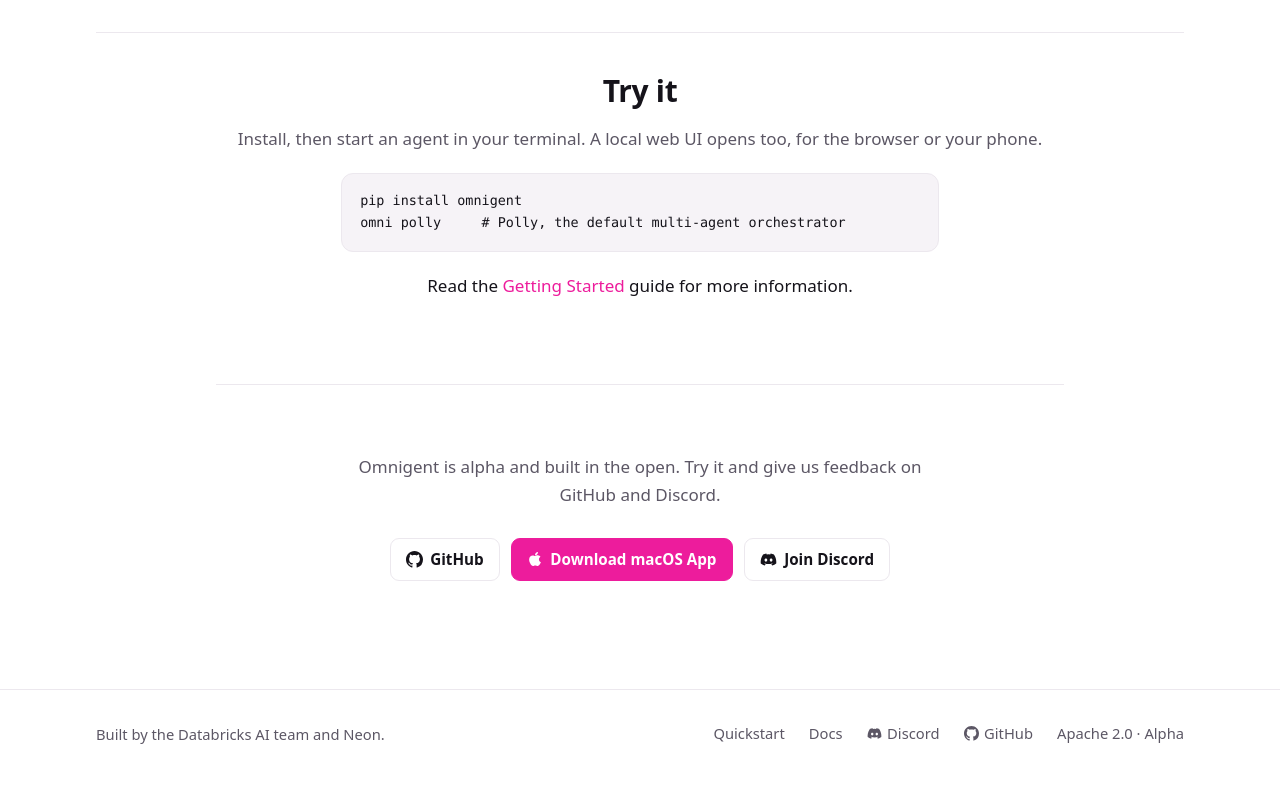
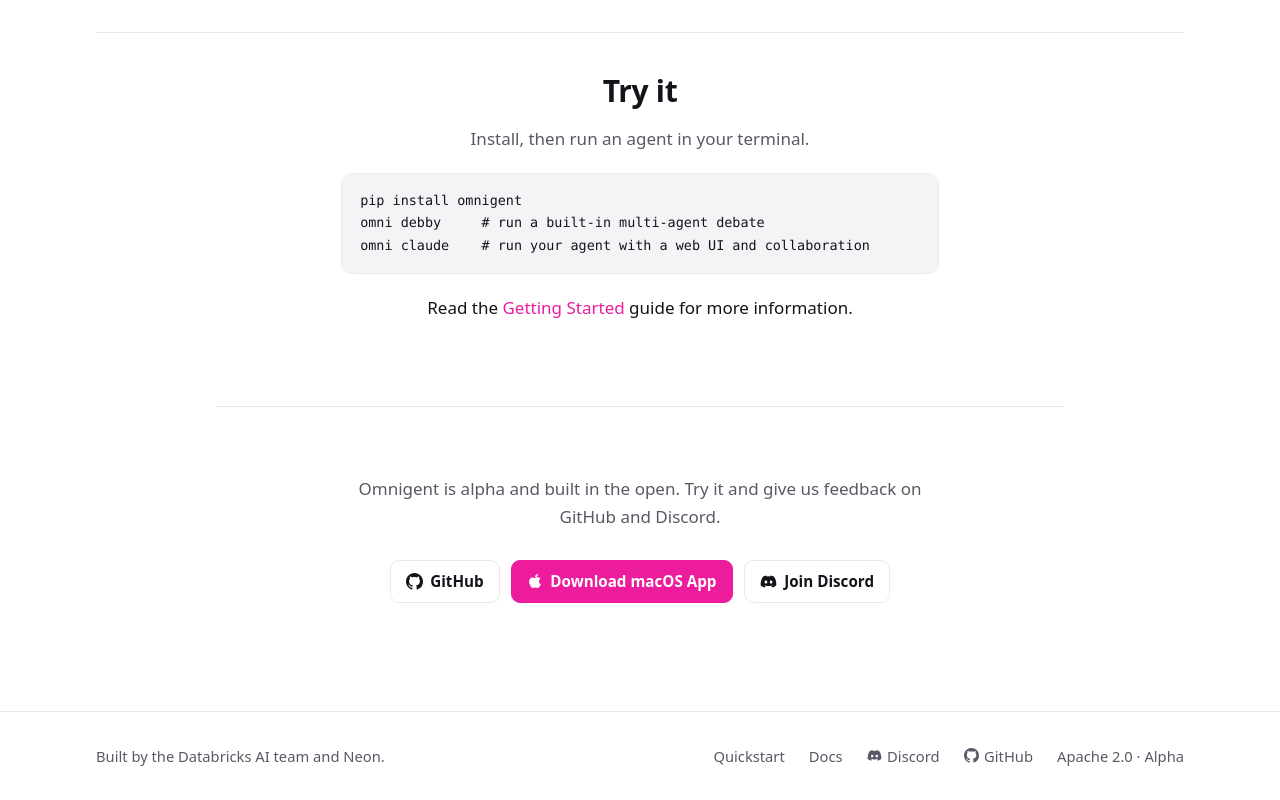
Before and after one commit to omnigent-ai/omnigent-site, a Next.js app: page / in a window 1280 px wide. Shown: the part 2936-3736 px from the top of the page. Before the commit the page ends 3714 px from the top, so only its background shows below. Built offline with nearby package versions, Linux system fonts and the light colour scheme.

Commit message:
copy(home): streamline Try it; lead with Debby as the multi-agent example

```diff
--- a/app/page.js
+++ b/app/page.js
@@ -164,12 +164,12 @@ export default function Home() {
             <div className="try-it">
               <h2>Try it</h2>
               <p className="muted">
-                Install, then start an agent in your terminal. A local web UI opens
-                too, for the browser or your phone.
+                Install, then run an agent in your terminal.
               </p>
               <pre className="section-code try-code">
                 <code>{`pip install omnigent
-omni polly     # Polly, the default multi-agent orchestrator`}</code>
+omni debby     # run a built-in multi-agent debate
+omni claude    # run your agent with a web UI and collaboration`}</code>
               </pre>
               <p>
                 Read the <Link href="/docs">Getting Started</Link> guide for more
```
